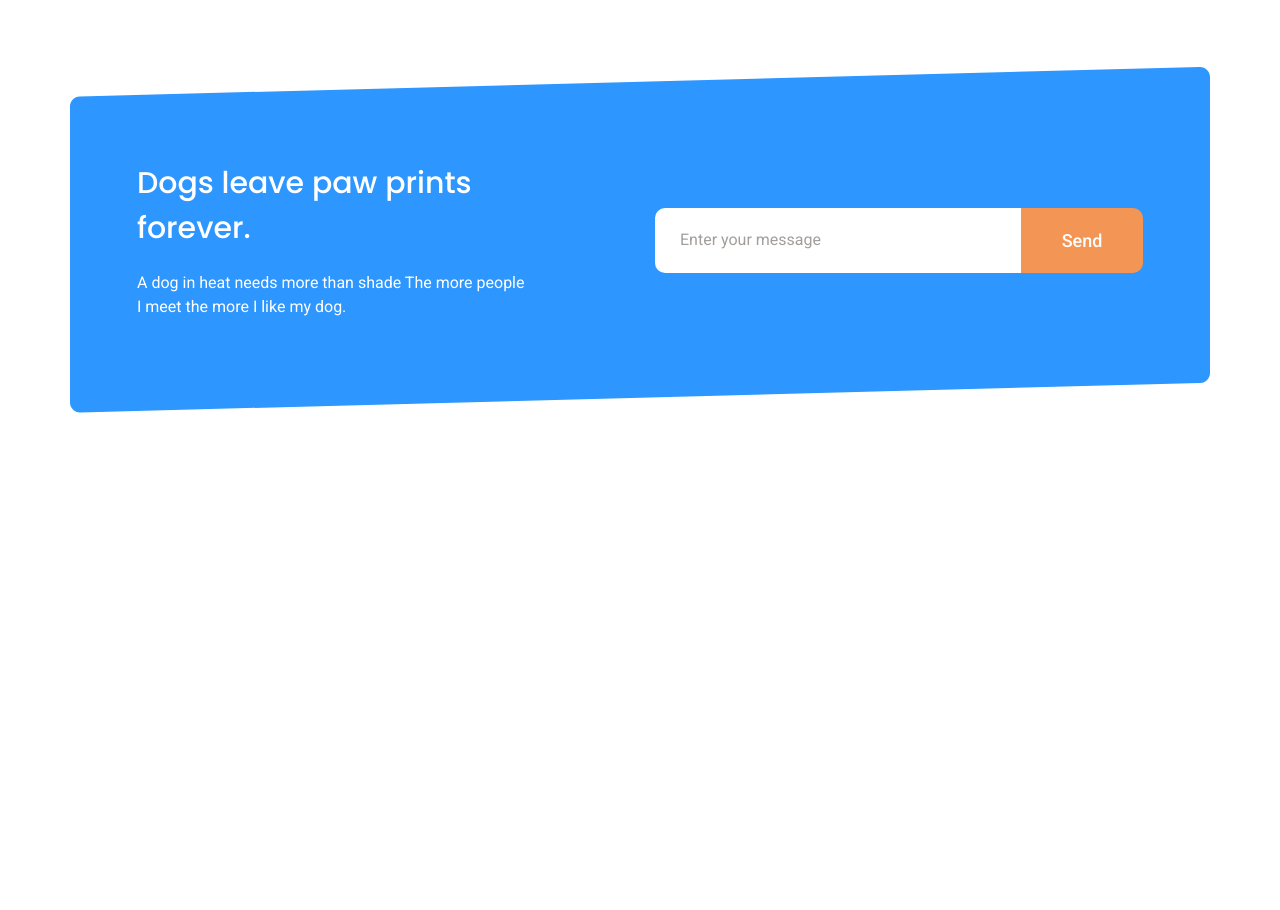
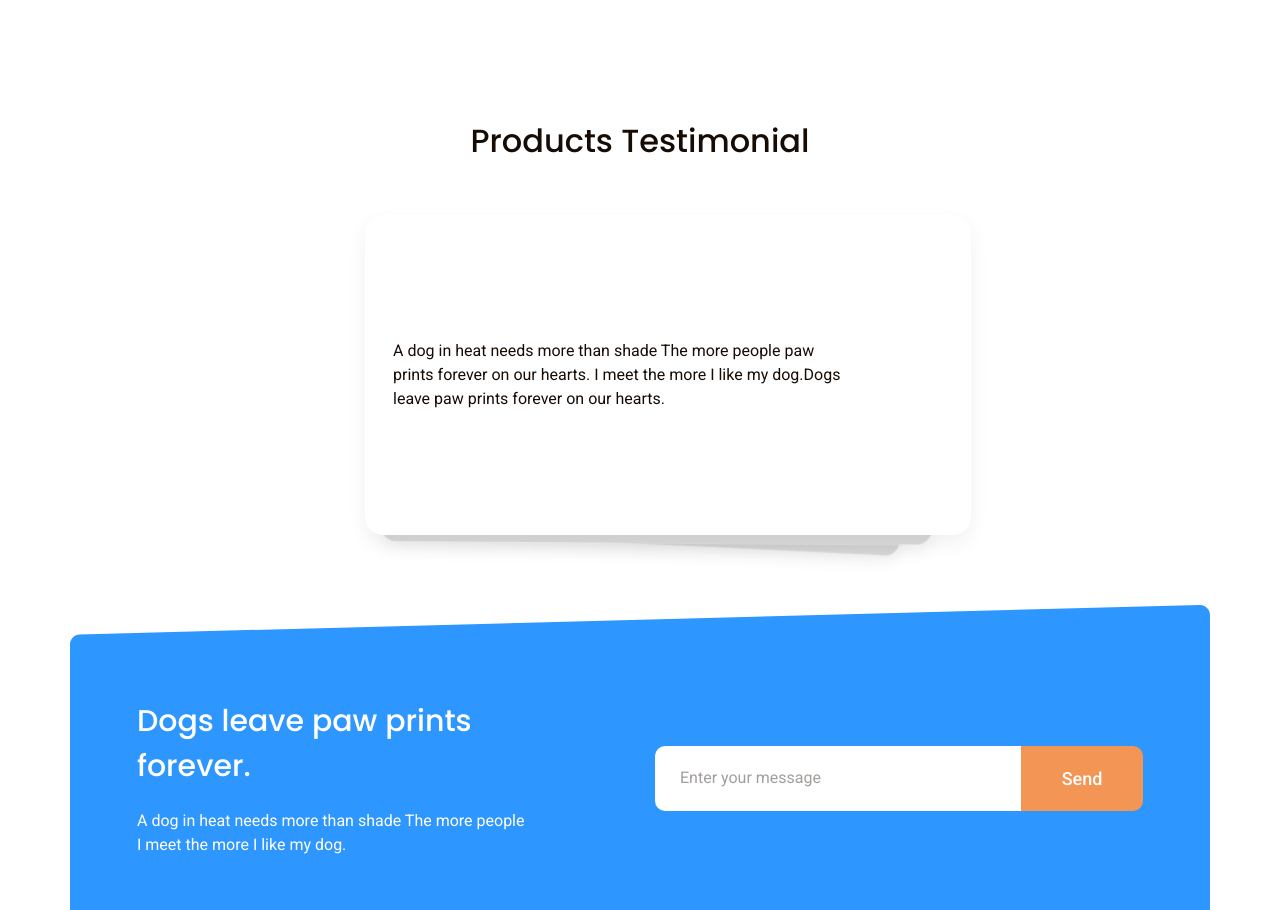
Before and after one commit to heywhyyou/dog-product, a website: page index.html in a window 1280 px wide. Shown: the part 4464-5374 px from the top of the page. Before the commit the page ends 4947 px from the top, so only its background shows below. Drawn offline with nearby package versions, Linux system fonts and the light colour scheme.

Commit message:
feat: add swiper placeholder

```diff
--- a/index.html
+++ b/index.html
@@ -4,7 +4,12 @@
     <meta charset="UTF-8" />
     <meta name="viewport" content="width=device-width, initial-scale=1.0" />
     <title>Dog Product</title>
+    <link
+      rel="stylesheet"
+      href="https://cdn.jsdelivr.net/npm/swiper@10/swiper-bundle.min.css"
+    />
     <link rel="stylesheet" href="css/style.css" />
+    <script defer src="script.js"></script>
   </head>
   <body>
     <header class="header">
@@ -354,6 +359,57 @@
         </div>
       </section>
 
+      <section class="slider">
+        <div class="container">
+          <h2 class="slider__heading">Products Testimonial</h2>
+          <div class="slider__grid">
+            <div class="swiper mySwiper">
+              <div class="swiper-wrapper">
+                <div class="swiper-slide slider__item">
+                  <div class="slider__avatar">
+                    <img src="" alt="" />
+                  </div>
+                  <p class="slider__description">
+                    A dog in heat needs more than shade The more people paw
+                    prints forever on our hearts. I meet the more I like my
+                    dog.Dogs leave paw prints forever on our hearts.
+                  </p>
+                  <div class="stars">★★★★★</div>
+                </div>
+
+                <div class="swiper-slide slider__item">
+                  <div class="slider__avatar">
+                    <img src="" alt="" />
+                  </div>
+                  <p class="slider__description">
+                    A dog in heat needs more than shade The more people paw
+                    prints forever on our hearts. I meet the more I like my
+                    dog.Dogs leave paw prints forever on our hearts.
+                  </p>
+                  <div class="stars">★★★★★</div>
+                </div>
+
+                <div class="swiper-slide slider__item">
+                  <div class="slider__avatar">
+                    <img src="" alt="" />
+                  </div>
+                  <p class="slider__description">
+                    A dog in heat needs more than shade The more people paw
+                    prints forever on our hearts. I meet the more I like my
+                    dog.Dogs leave paw prints forever on our hearts.
+                  </p>
+                  <div class="stars">★★★★★</div>
+                </div>
+              </div>
+              <!-- <div class="swiper-controls">
+                <div class="swiper-button-next"></div>
+                <div class="swiper-button-prev"></div>
+              </div> -->
+            </div>
+          </div>
+        </div>
+      </section>
+
       <section class="cta">
         <div class="container">
           <div class="cta__grid">
@@ -383,5 +439,8 @@
         </div>
       </section>
     </main>
+
+    <!-- Swiper JS -->
+    <script src="https://cdn.jsdelivr.net/npm/swiper@10/swiper-bundle.min.js"></script>
   </body>
 </html>
--- a/sass/layout/_index.scss
+++ b/sass/layout/_index.scss
@@ -6,3 +6,4 @@
 @forward "subscription";
 @forward "gallery";
 @forward "cta";
+@forward "slider";
--- /dev/null
+++ b/sass/layout/_slider.scss
@@ -0,0 +1,39 @@
+.slider {
+  margin: 12rem 0;
+  position: relative;
+  &__grid {
+    display: grid;
+    grid-template-columns: 1fr;
+    grid-template-rows: 27rem;
+  }
+  &__heading {
+    text-align: center;
+    margin-bottom: 5rem;
+  }
+  &__item {
+    background: #ffffff;
+    border-radius: 1rem;
+    background: #fff;
+    box-shadow: 0px 8px 20px 0px rgba(0, 0, 0, 0.06);
+    padding: 2.5rem 2.8rem;
+  }
+}
+
+.swiper {
+  width: 100%;
+  max-width: 55rem;
+  margin: 0 auto;
+}
+
+.swiper-cards .swiper-slide:not(.swiper-slide.swiper-slide-active) {
+  rotate: -2deg !important;
+}
+.swiper-slide {
+  display: flex;
+  align-items: center;
+  justify-content: center;
+  border-radius: 18px;
+  font-size: 22px;
+  font-weight: bold;
+  color: #fff;
+}
--- /dev/null
+++ b/script.js
@@ -0,0 +1,9 @@
+const swiper = new Swiper(".mySwiper", {
+  direction: "vertical",
+  effect: "cards",
+  grabCursor: true,
+  // navigation: {
+  //   nextEl: ".swiper-button-next",
+  //   prevEl: ".swiper-button-prev"
+  // }
+});
```
Also changed, not shown: css/style.css, 1 other file.
